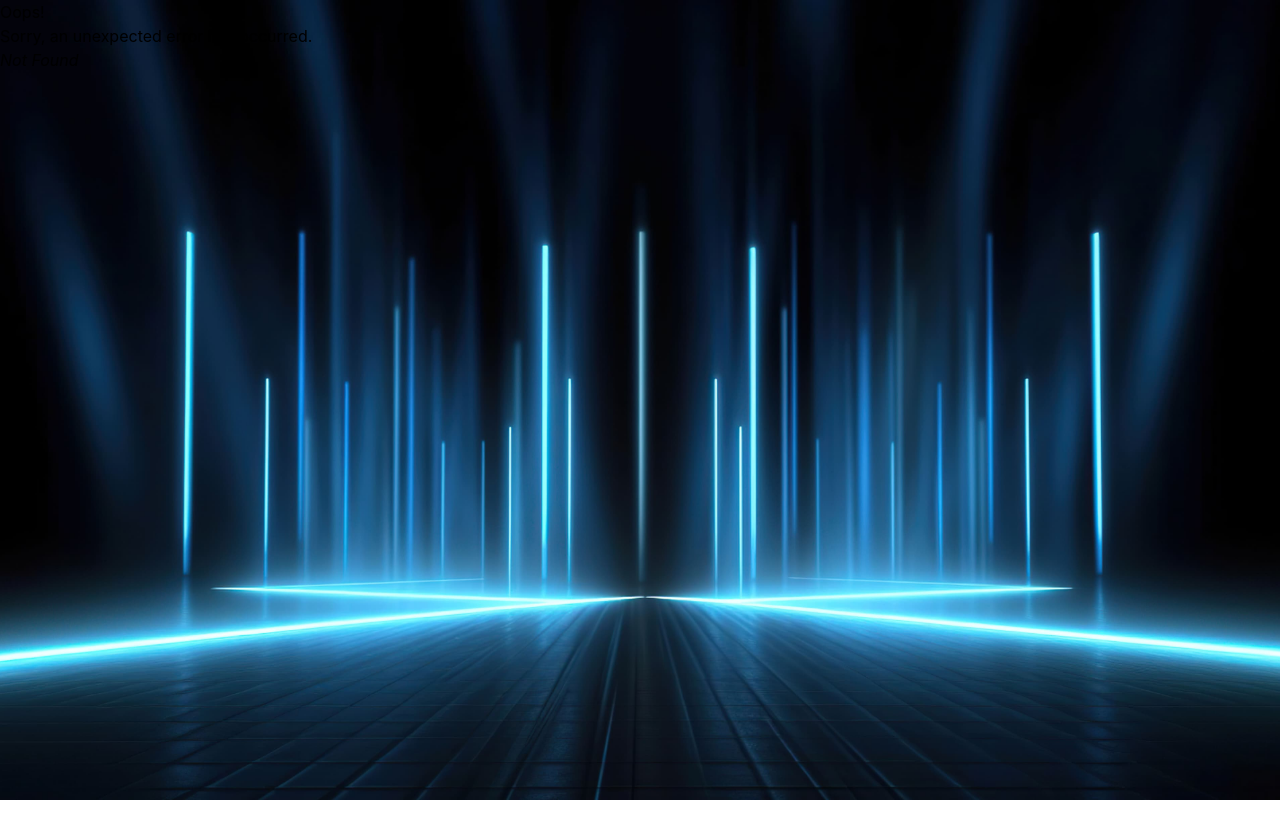
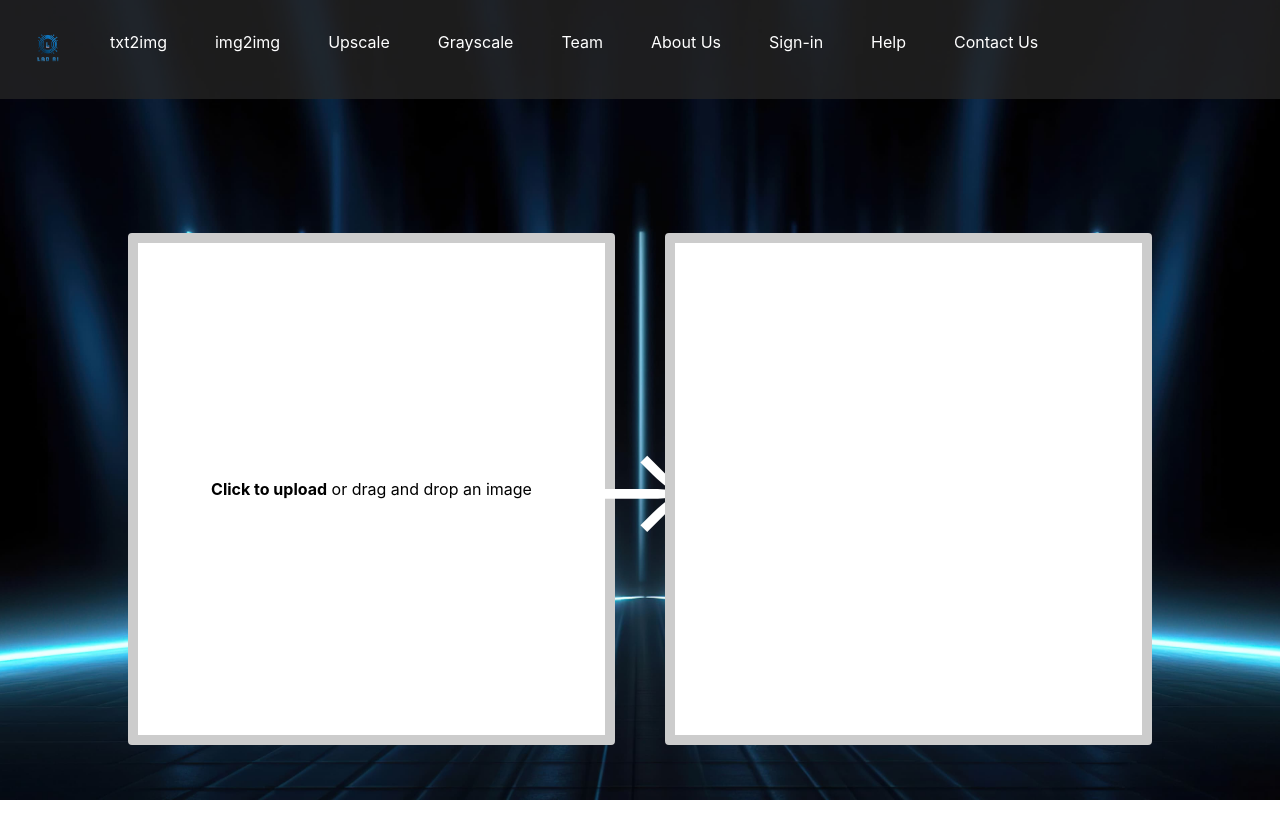
Before and after one commit to Abhi237116/ladAI, a React (Vite) app in the folder client/: page /upscale in a window 1280 px wide. Before the commit this address had no page. Shown: the top 838 px of the page. Before the commit the page ends 800 px from the top, so only its background shows below. Built offline with nearby package versions, Linux system fonts and the light colour scheme; a web font is replaced by a local one.

Commit message:
update image preview, and add grayscale and upscaler component

```diff
--- a/client/src/components/ImagePreview.jsx
+++ b/client/src/components/ImagePreview.jsx
@@ -38,6 +38,7 @@ function ImageUploader({ image, setImage }) {
         display: "flex",
         justifyContent: "center",
         alignItems: "center",
+        overflow: "hidden",
       }}
     >
       <input
@@ -45,19 +46,26 @@ function ImageUploader({ image, setImage }) {
         accept="image/*"
         onChange={handleImageUpload}
         style={{ display: "none" }}
-        id="image-upload"
-      />
+        id="image-upload" />
       {!image ? (
         <label htmlFor="image-upload" style={{ cursor: "pointer" }}>
           <strong>Click to upload</strong> or drag and drop an image
         </label>
       ) : (
-        <div style={{ marginTop: "20px" }}>
+        <div style={{ position: "relative" }}>
           <img
             src={image}
-            alt="Uploaded preview"
-            style={{ maxWidth: "100%" }}
-          />
+            alt="Uploaded preview" />
+          <button
+            style={{
+              position: 'absolute',
+              top: '10px',
+              right: '10px'
+            }}
+            onClick={() => setImage(null)}
+          >
+            Clear
+          </button>
         </div>
       )}
     </div>
--- a/client/src/main.jsx
+++ b/client/src/main.jsx
@@ -12,6 +12,8 @@ import "./index.css";
 import "./styles.css";
 
 import { QueryClient, QueryClientProvider } from "@tanstack/react-query";
+import Upscale from "./routes/upscaler.jsx";
+import Grayscale from "./routes/grayscale.jsx";
 
 const router = createBrowserRouter([
   {
@@ -29,6 +31,8 @@ const router = createBrowserRouter([
       },
       { path: "txt2img", element: <Txt2img /> },
       { path: "img2img", element: <Img2img /> },
+      { path: "upscale", element: <Upscale /> },
+      { path: "grayscale", element: <Grayscale /> },
       { path: "help", element: <HelpPage /> },
     ],
   },
--- /dev/null
+++ b/client/src/routes/grayscale.jsx
@@ -0,0 +1,81 @@
+import { useState, useEffect } from "react";
+import ImageUploader from "../components/ImagePreview";
+
+function Grayscale() {
+    const [image, setImage] = useState(null);
+
+    useEffect(() => {
+        if (!image) return;
+
+        const canvas = document.createElement("canvas");
+        const ctx = canvas.getContext("2d");
+        const img = new Image();
+
+        img.onload = () => {
+            canvas.width = img.width;
+            canvas.height = img.height;
+            ctx.drawImage(img, 0, 0);
+            const imageData = ctx.getImageData(0, 0, canvas.width, canvas.height);
+            const data = imageData.data;
+
+            for (let i = 0; i < data.length; i += 4) {
+                const avg = (data[i] + data[i + 1] + data[i + 2]) / 3;
+                data[i] = avg;
+                data[i + 1] = avg;
+                data[i + 2] = avg;
+            }
+
+            ctx.putImageData(imageData, 0, 0);
+            setGrayscaleImage(canvas.toDataURL());
+        };
+
+        img.src = image;
+    }, [image]);
+
+    const [grayscaleImage, setGrayscaleImage] = useState(null);
+
+    return (
+        <div
+            style={{
+                display: "flex",
+                flexDirection: "column",
+                alignItems: "center",
+                justifyContent: "center",
+                height: "100vh",
+            }}
+        >
+            <div style={{ display: "flex", flexDirection: "row", justifyContent: "space-evenly", width: "80vw" }}>
+                <ImageUploader image={image} setImage={setImage} />
+                <div
+                    style={{
+                        display: "flex",
+                        alignItems: "center",
+                        justifyContent: "center",
+                        height: "512px",
+                        width: "50px",
+                    }}
+                >
+                    <span style={{ color: "white", fontSize: "120px" }}>→</span>
+                </div>
+                <div
+                    style={{
+                        border: "10px solid #ccc",
+                        borderRadius: "4px",
+                        marginBottom: "20px",
+                        height: "512px",
+                        width: "512px",
+                        background: "white",
+                        overflow: "hidden",
+                    }}
+                >
+                    <img
+                        src={grayscaleImage}
+                        style={{ maxWidth: "100%" }}
+                    />
+                </div>
+            </div>
+        </div>
+    );
+}
+
+export default Grayscale;
--- a/client/src/routes/root.jsx
+++ b/client/src/routes/root.jsx
@@ -21,8 +21,13 @@ const App = () => {
             </Link>
           </li>
           <li>
-            <Link to="/inpainting" className="nav-link-button">
-              Inpainting
+            <Link to="/upscale" className="nav-link-button">
+              Upscale
+            </Link>
+          </li>
+          <li>
+            <Link to="/grayscale" className="nav-link-button">
+              Grayscale
             </Link>
           </li>
           <li>
--- /dev/null
+++ b/client/src/routes/upscaler.jsx
@@ -0,0 +1,92 @@
+import { useState, useEffect } from "react";
+import { useQuery } from "@tanstack/react-query";
+import ImageUploader from "../components/ImagePreview";
+
+async function fetchImage(image) {
+    const response = await fetch(`/api/upscale`, {
+        method: "POST",
+        headers: {
+            "Content-Type": "application/json",
+        },
+        body: JSON.stringify({ image: image.split(",")[1] }),
+    });
+    return await response.json();
+}
+
+function Upscale() {
+    const [image, setImage] = useState(null);
+
+    const [queryEnabled, setQueryEnabled] = useState(false);
+
+    useEffect(() => {
+        if (image) {
+            setQueryEnabled(true);
+        }
+    }, [image]);
+
+    const { data, isFetching } = useQuery({
+        queryKey: ["fetchImage", image],
+        queryFn: () => fetchImage(image),
+        enabled: queryEnabled,
+    });
+
+    return (
+        <div
+            style={{
+                display: "flex",
+                flexDirection: "column",
+                alignItems: "center",
+                justifyContent: "center",
+                height: "100vh",
+            }}
+        >
+            <div style={{ display: "flex", flexDirection: "row", justifyContent: "space-evenly", width: "80vw" }}>
+                <ImageUploader image={image} setImage={setImage} />
+                <div
+                    style={{
+                        display: "flex",
+                        alignItems: "center",
+                        justifyContent: "center",
+                        height: "512px",
+                        width: "50px",
+                    }}
+                >
+                    <span style={{ color: "white", fontSize: "120px" }}>→</span>
+                </div>
+                <div
+                    style={{
+                        border: "10px solid #ccc",
+                        borderRadius: "4px",
+                        marginBottom: "20px",
+                        height: "512px",
+                        width: "512px",
+                        background: "white",
+                        overflow: "hidden",
+                    }}
+                >
+                    {isFetching && (
+                        <div
+                            style={{
+                                display: "flex",
+                                justifyContent: "center",
+                                alignItems: "center",
+                                height: "100%",
+                            }}
+                        >
+                            <div className="loader"></div>
+                        </div>
+                    )}
+                    {!isFetching && data && data.imageUrl && (
+                        <img
+                            src={data.imageUrl}
+                            alt="Generated image preview"
+                            style={{ maxWidth: "100%" }}
+                        />
+                    )}
+                </div>
+            </div>
+        </div>
+    );
+}
+
+export default Upscale;
```
Also changed, not shown: 2 other files (tests, documents, lock files or other folders).
